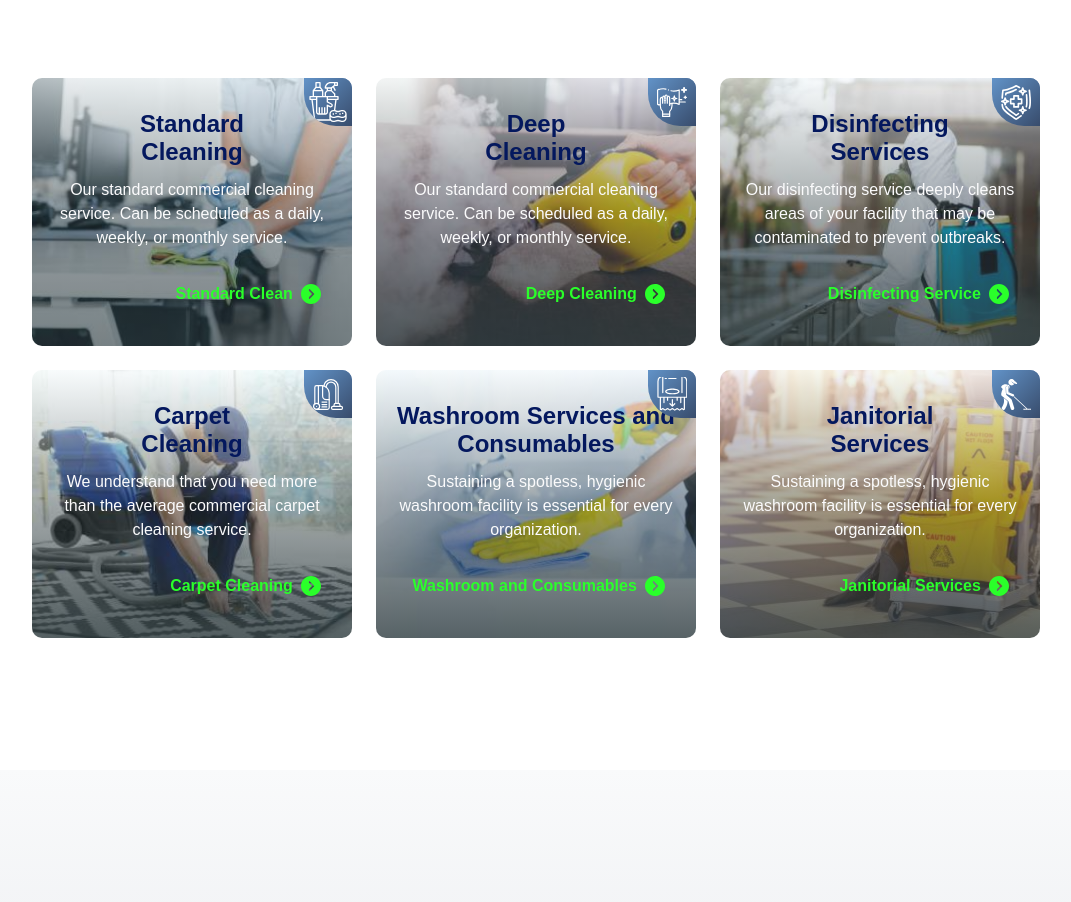
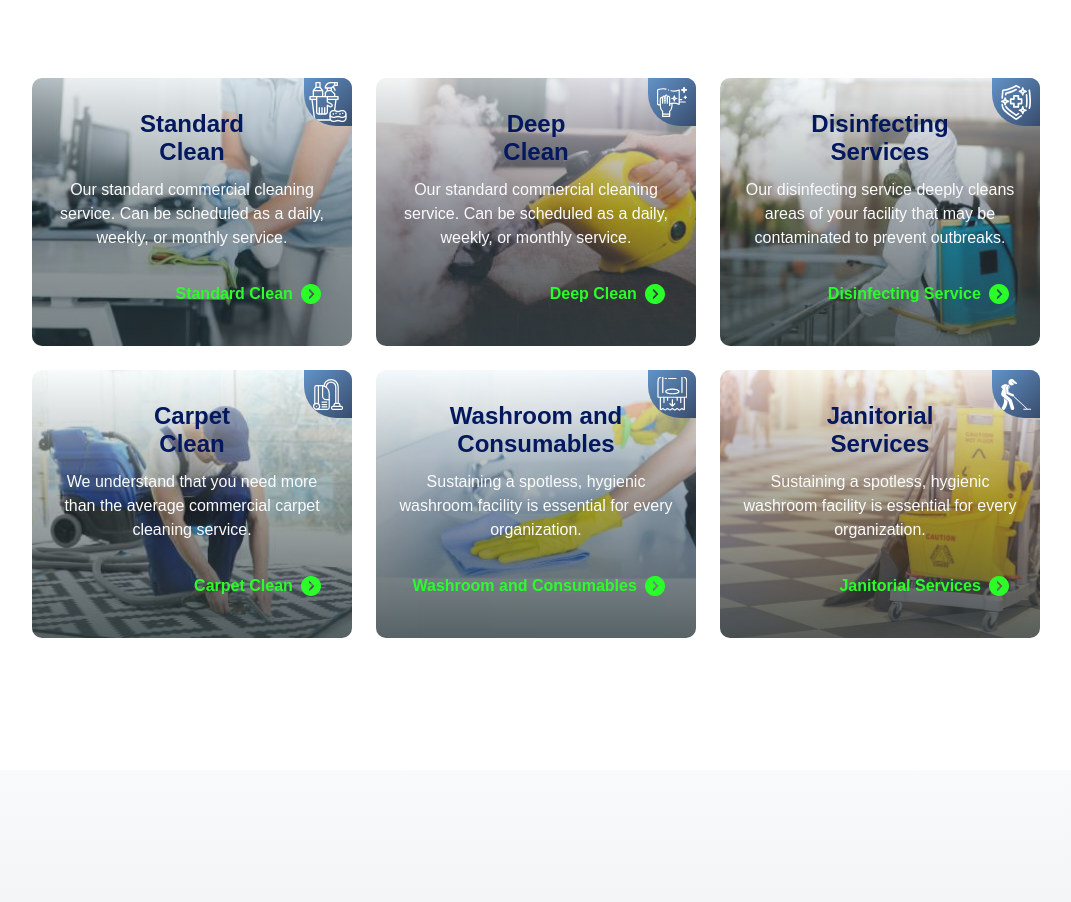
Before and after one commit to perfectscrub/perfect-scrub, a Next.js app: page / in a window 1280 px wide. Shown: the part 3150-4052 px from the top of the page, without its empty margins (104-1175 px from the left). Built offline with nearby package versions, Linux system fonts and the light colour scheme.

Commit message:
update naming of services

```diff
--- a/components/services-section/ServicesSection.jsx
+++ b/components/services-section/ServicesSection.jsx
@@ -30,7 +30,7 @@ const ServicesSection = () => {
                 <div className="corner p-1 mb-1">
                   <Image src={"/bucket-icon.svg"} width={40} height={40} alt="" />
                 </div>
-                <h3 className="card-title">Standard <br />Cleaning</h3>
+                <h3 className="card-title">Standard <br />Clean</h3>
                 <p className="small-desc">Our standard commercial cleaning service. Can be scheduled as a daily, weekly,
                   or monthly service. </p>
                 <Link className="service-link flex justify-end gap-2 inline py-2 px-3 font-semibold mt-6"
@@ -42,11 +42,11 @@ const ServicesSection = () => {
                 <div className="corner p-1 mb-1">
                   <Image src={"/clean-icon.svg"} width={30} height={30} alt="" />
                 </div>
-                <h3 className="card-title">Deep <br />Cleaning</h3>
+                <h3 className="card-title">Deep <br />Clean</h3>
                 <p className="small-desc">Our standard commercial cleaning service. Can be scheduled as a daily, weekly,
                   or monthly service. </p>
                 <Link className="service-link flex justify-end gap-2 inline-block py-2 px-3 font-semibold mt-6"
-                  href="services/deep-cleaning">Deep Cleaning <Image width={20} height={20} className="w-5" src="/read-more.svg" alt="" /></Link>
+                  href="services/deep-cleaning">Deep Clean <Image width={20} height={20} className="w-5" src="/read-more.svg" alt="" /></Link>
               </div>
               {/*Service*/}
               <div className="hidden-element card disinfecting-image">
@@ -65,11 +65,11 @@ const ServicesSection = () => {
                 <div className="corner p-1 mb-1">
                   <Image src={"/carpet-clean-icon.svg"} width={30} height={30} alt="" />
                 </div>
-                <h3 className="card-title">Carpet <br />Cleaning</h3>
+                <h3 className="card-title">Carpet <br />Clean</h3>
                 <p className="small-desc">We understand that you need more than the average commercial carpet cleaning
                   service.</p>
                 <Link className="service-link flex justify-end gap-2 inline-block py-2 px-3 font-semibold mt-6"
-                  href="services/carpet-cleaning">Carpet Cleaning <Image width={20} height={20} className="w-5" src="/read-more.svg"
+                  href="services/carpet-cleaning">Carpet Clean <Image width={20} height={20} className="w-5" src="/read-more.svg"
                     alt="" /></Link>
               </div>
               {/*Service*/}
@@ -77,7 +77,7 @@ const ServicesSection = () => {
                 <div className="corner p-1 mb-1">
                   <Image src={"/dispenser-icon.svg"} width={30} height={30} alt="" />
                 </div>
-                <h3 className="card-title">Washroom Services and Consumables</h3>
+                <h3 className="card-title">Washroom and Consumables</h3>
                 <p className="small-desc">Sustaining a spotless, hygienic washroom facility is essential for every
                   organization.</p>
                 <Link className="service-link flex justify-end gap-2 inline-block py-2 px-3 font-semibold mt-6"
```
